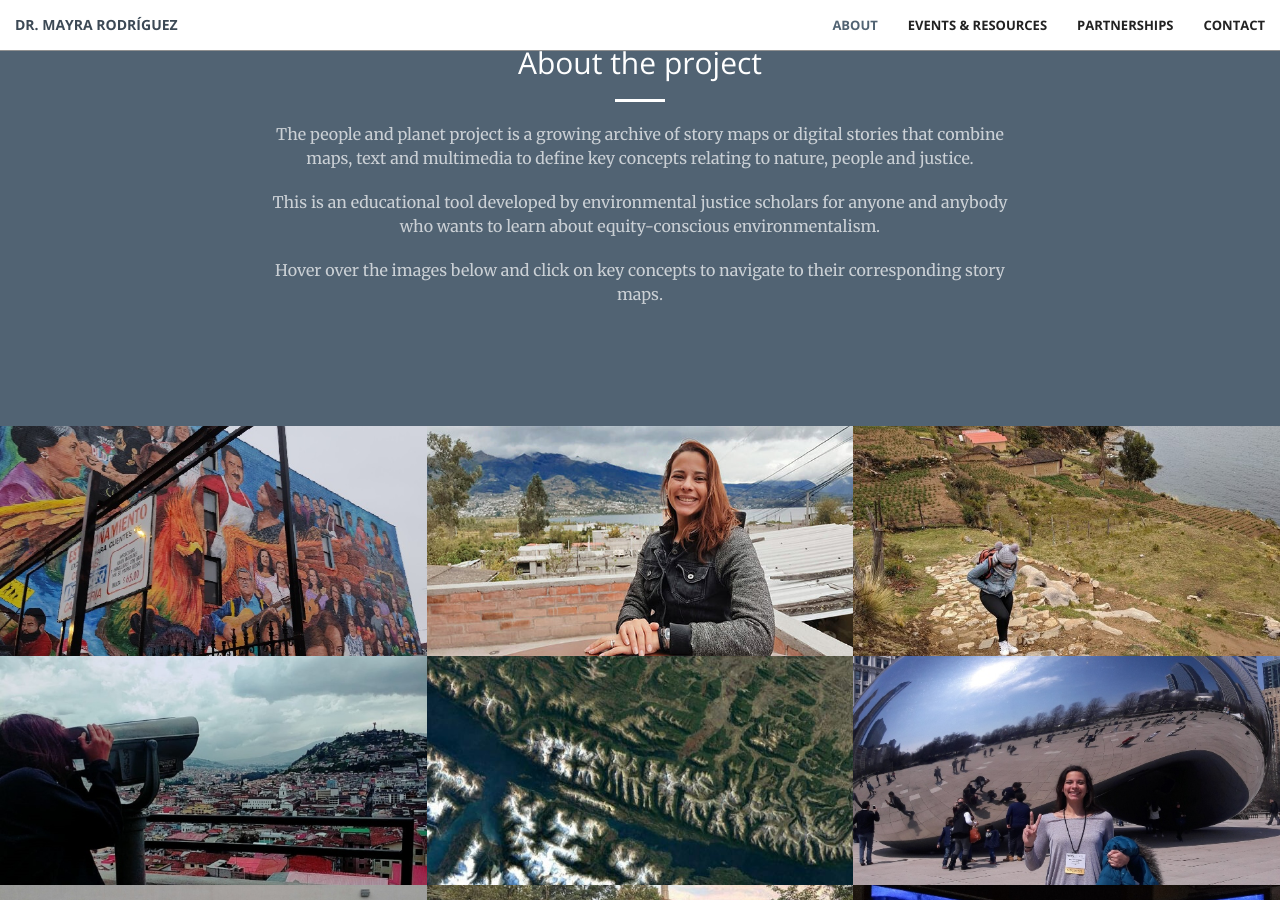
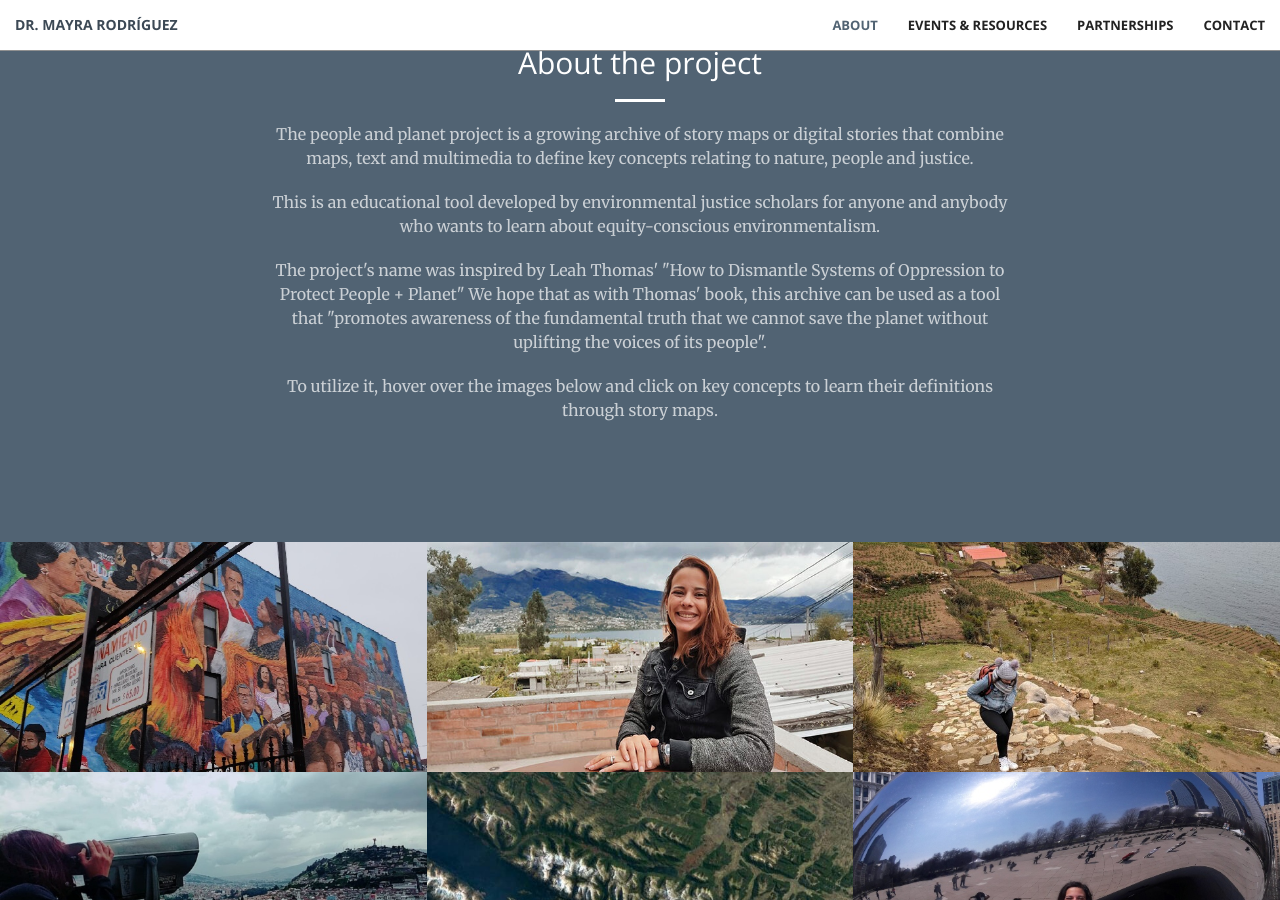
Before and after one commit to peopleandplanet/peopleandplanet.github.io, a Jekyll site: the page built from index.html, in a window 1280 px wide and 900 px high, scrolled down 954 px. Built offline with Jekyll 4.4.1, drawn with Linux system fonts in a browser that asks for light colours.

Commit message:
Update call-to-action.html

```diff
--- a/_includes/call-to-action.html
+++ b/_includes/call-to-action.html
@@ -6,7 +6,8 @@
                 <hr class="light">
                 <p class="text-faded">The people and planet project is a growing archive of story maps or digital stories that combine maps, text and multimedia to define key concepts relating to nature, people and justice.</p>
                 <p class="text-faded">This is an educational tool developed by environmental justice scholars for anyone and anybody who wants to learn about equity-conscious environmentalism.</p>
-                <p class="text-faded">Hover over the images below and click on key concepts to navigate to their corresponding story maps.</p>
+                <p class="text-faded">The project's name was inspired by Leah Thomas' "How to Dismantle Systems of Oppression to Protect People + Planet" We hope that as with Thomas' book, this archive can be used as a tool that "promotes awareness of the fundamental truth that we cannot save the planet without uplifting the voices of its people".</p>
+                <p class="text-faded">To utilize it, hover over the images below and click on key concepts to learn their definitions through story maps.</p>
                 <p class="text-faded"> </p>
             </div>
         </div>
```
